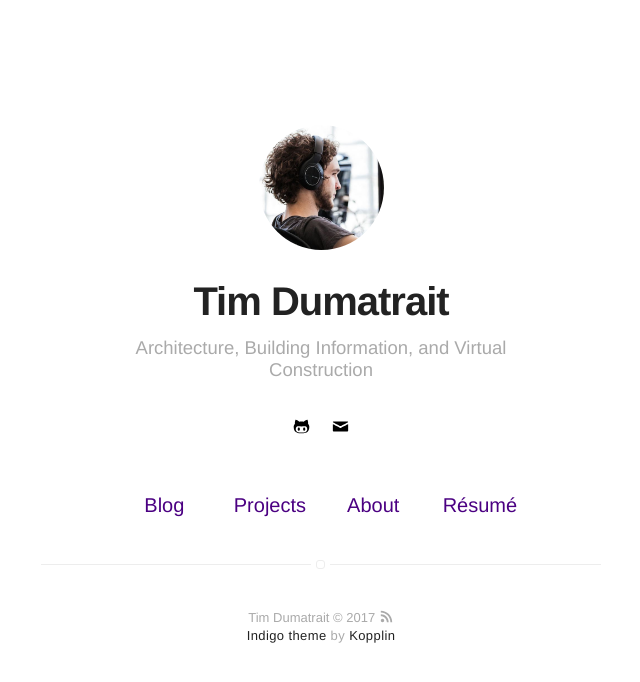
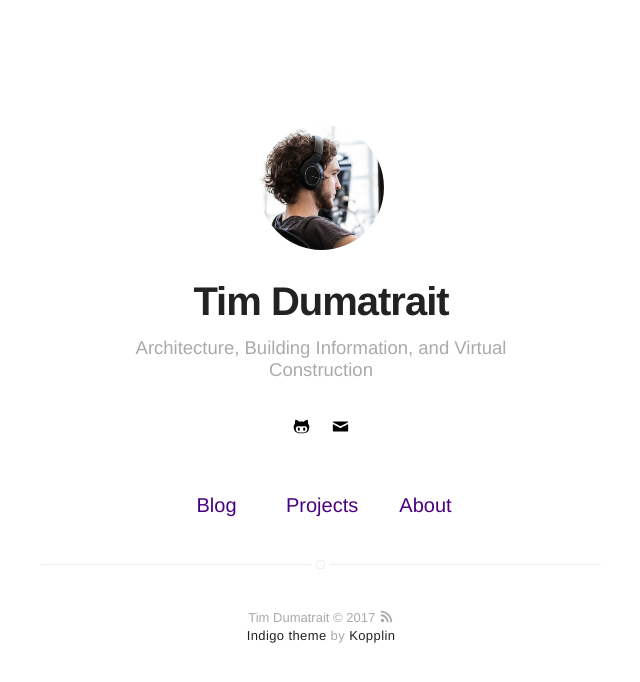
Before and after one commit to appareil/appareil.github.io, a Jekyll site: the page built from index.html, in a window 1280 px wide. Shown: the top 682 px of the page, without its empty margins (319-959 px from the left). Built offline with Jekyll 4.4.1, drawn with Linux system fonts in a browser that asks for light colours.

Commit message:
Remove resume and image
resume and image set to False

```diff
--- a/_config.yml
+++ b/_config.yml
@@ -7,12 +7,12 @@ description:
 
 # if it's an external image, update below for true
 # better with square images
-external-image: false
+external-image: False
 picture: assets/images/profile.jpg
 
 # If you want to include your resume, set to true
 # and specify source (external or local).
-resume: true
+resume: False
 resume-external: true
 resume-url: https://google.com/?q=my+resume
 
```
